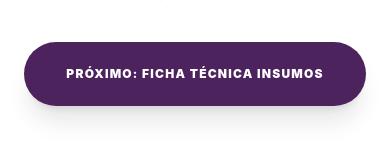
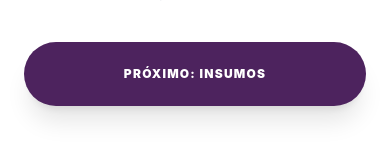
Before and after one commit to Predr0/precificacao-app, a React Native app: screen /DespesasVariaveis in a window 390 px wide. Shown: the part 563-719 px from the top of the page. Built offline with nearby package versions, Linux system fonts and the light colour scheme.

Commit message:
fix/texto em alguns botões arrumados

```diff
--- a/src/screens/ConfiguracaoNegocio.js
+++ b/src/screens/ConfiguracaoNegocio.js
@@ -185,7 +185,7 @@ export default function ConfiguracaoNegocio({ navigation }) {
           className="p-6 rounded-[35px] mb-20 shadow-xl flex-row justify-center items-center"
           onPress={() => navigation.navigate('DespesasFixas')}
         >
-          <Text className="text-white text-center font-black text-xs uppercase tracking-widest">Avançar para Despesas</Text>
+          <Text className="text-white text-center font-black text-xs uppercase tracking-widest">Avançar para Despesas Fixas</Text>
           <MaterialCommunityIcons name="chevron-right" size={20} color="white" className="ml-2" />
         </TouchableOpacity>
       </ScrollView>
--- a/src/screens/DespesasVariaveis.js
+++ b/src/screens/DespesasVariaveis.js
@@ -95,7 +95,7 @@ export default function DespesasVariaveis({ navigation }) {
           className="p-6 rounded-[35px] mb-20 shadow-xl flex-row justify-center items-center"
           onPress={() => navigation.navigate('Insumos')}
         >
-          <Text className="text-white text-center font-black text-xs uppercase tracking-widest">Próximo: Ficha Técnica Insumos</Text>
+          <Text className="text-white text-center font-black text-xs uppercase tracking-widest">Próximo: Insumos</Text>
         </TouchableOpacity>
       </ScrollView>
     </SafeAreaView>
```
